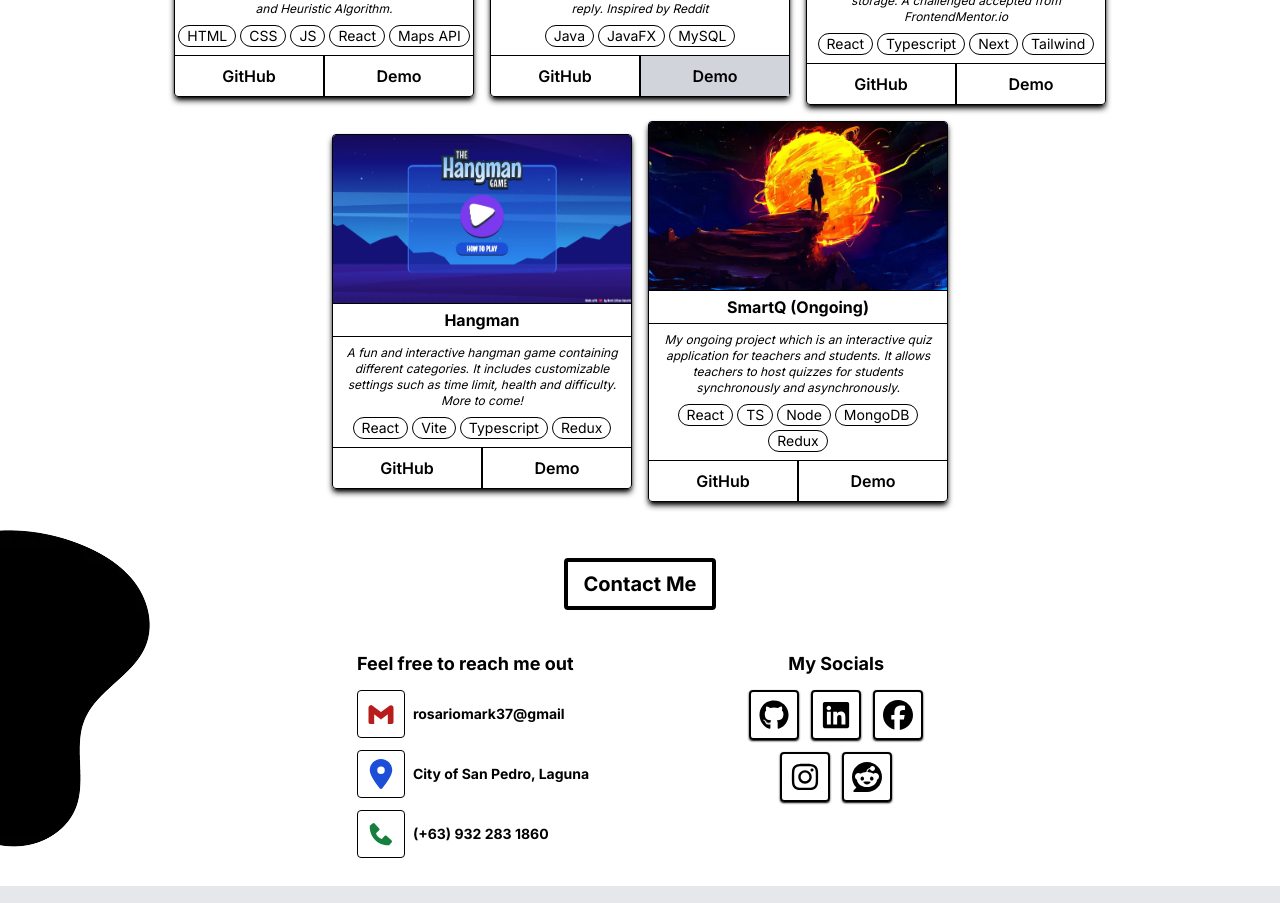
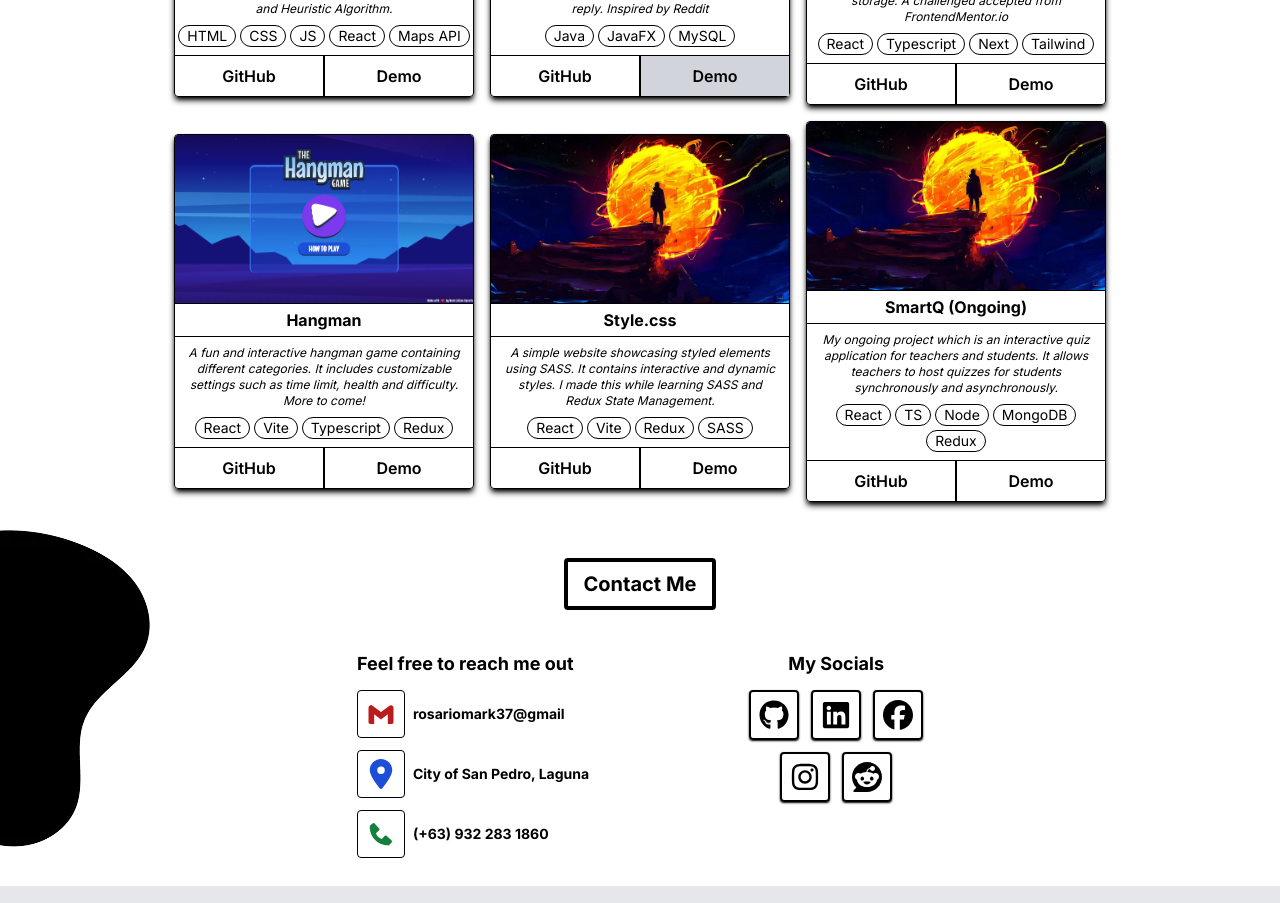
Before and after one commit to Mrrked/Portfolio-MrYious, a Next.js app: page / in a window 1280 px wide. Shown: the part 2640-3543 px from the top of the page. Built offline with nearby package versions, Linux system fonts and the light colour scheme.

Commit message:
update data

```diff
--- a/src/app/_data/data.ts
+++ b/src/app/_data/data.ts
@@ -117,13 +117,21 @@ export const MyData = {
             demo: "https://hangman-mark.vercel.app/"
         },
         {
+            title: "Style.css",
+            image: placeholder,
+            description: "A simple website showcasing styled elements using SASS. It contains interactive and dynamic styles. I made this while learning SASS and Redux State Management.",
+            techs: ["React", 'Vite', 'Redux', 'SASS'],
+            github: "https://github.com/MrYious/Style.css",
+            demo: "https://style-css-mark.vercel.app/"
+        },
+        {
             title: "SmartQ (Ongoing)",
             image: placeholder,
             description: "My ongoing project which is an interactive quiz application for teachers and students. It allows teachers to host quizzes for students synchronously and asynchronously. ",
             techs: ["React", "TS", "Node", "MongoDB", 'Redux'],
             github: "https://github.com/MrYious/SmartQ-Frontend",
             demo: "https://smartq.vercel.app/"
-        }
+        },
         // {
         //     title: "Title",
         //     image: placeholder,
```
